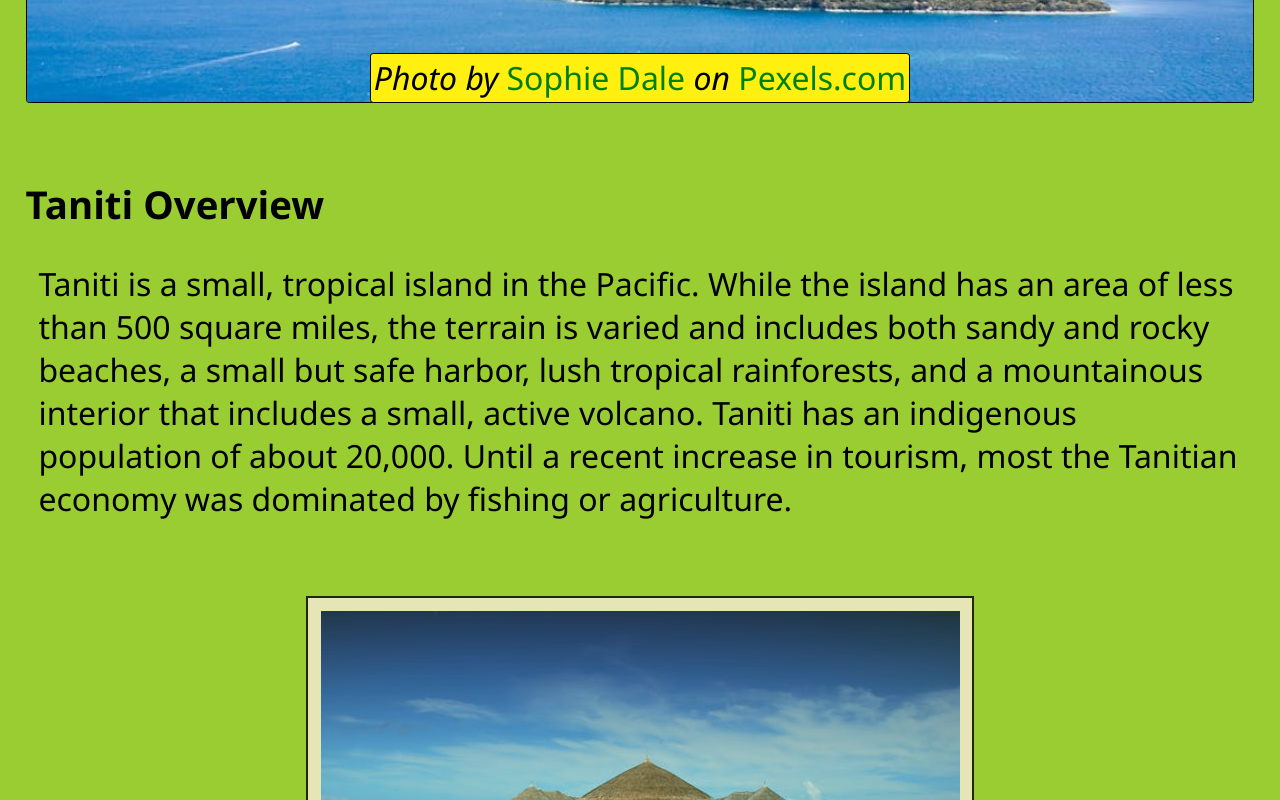
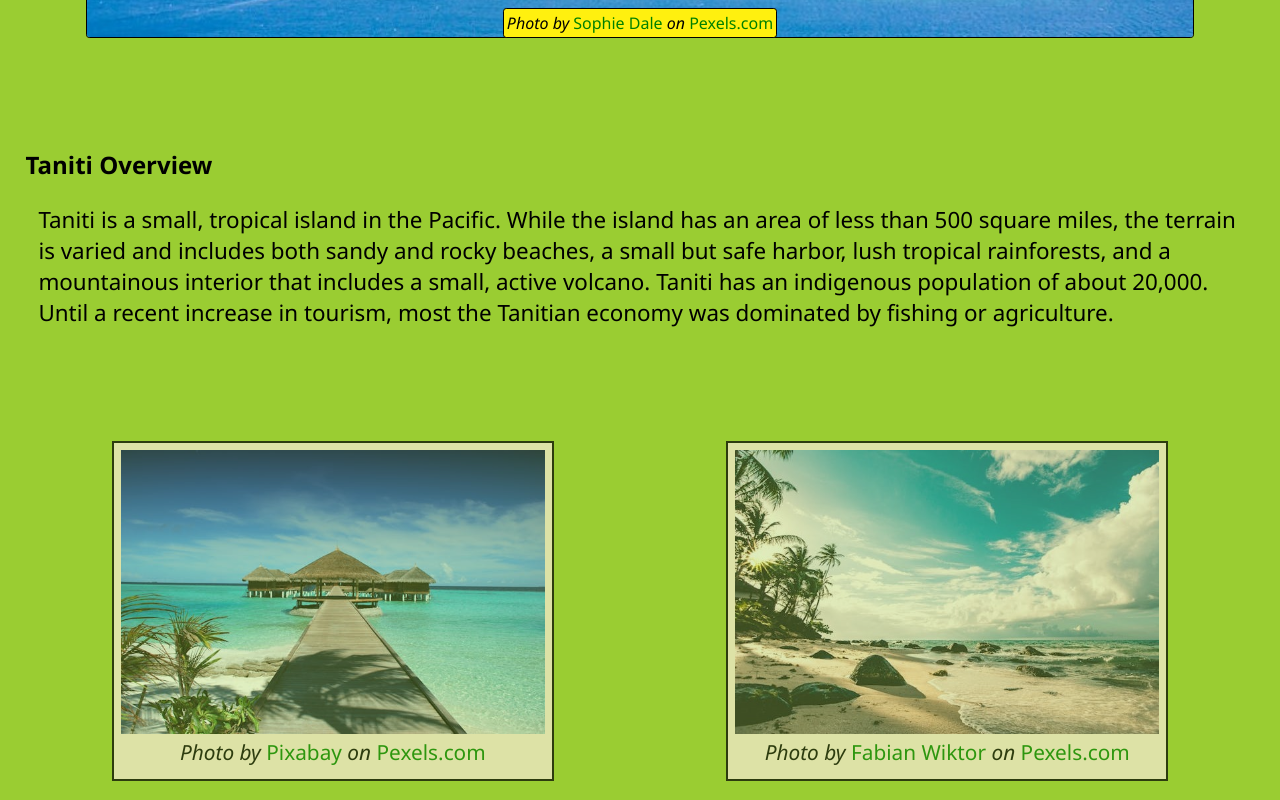
Before and after one commit to Jwonka/TanitiIslandWebsite, a plain HTML site: page taniti_Island/index.html in a window 1280 px wide. Shown: the part 620-1420 px from the top of the page. Drawn offline with nearby package versions, Linux system fonts and the light colour scheme.

Commit message:
Update styles.css

```diff
--- a/taniti_Island/css/styles.css
+++ b/taniti_Island/css/styles.css
@@ -57,7 +57,7 @@ margin: 0;
 }
 
 h1, h2, h3, h4, h5, h6 {
-  font-size: clamp(1.5rem, 3vw, 2.5rem);
+  font-size: clamp(1.5rem, 2vw, 1.5rem);
 }
 
 header ul {
@@ -92,7 +92,7 @@ nav li {
 }
 
 nav ul li a {
-  font-size: clamp(0.9rem, 3.5vw, 3rem);
+  font-size: clamp(0.9rem, 3vw, 2.5rem);
 }
 
 nav li ul {
@@ -124,7 +124,7 @@ nav li:hover ul li {
 }
 
 .content {
-  font-size: clamp(1rem, 2.5vw, 2rem);
+  font-size: clamp(1rem, 1.8vw, 1.4rem);
 }
 
 .content p, .content ul {
@@ -161,7 +161,7 @@ nav li:hover ul li {
   border-radius: 0.25vw;
   border: 0.09vw black solid;
   padding: 0.2vw;
-  font-size: clamp(0.65rem, 2.5vw, 2rem);
+  font-size: clamp(0.65rem, 1.5vw, 1rem);
   font-style: italic;
   z-index: 0;
 }
@@ -177,7 +177,7 @@ nav li:hover ul li {
   border: 0.08vw black solid;
   border-radius: 0.25vw;
   object-fit: contain;
-  width: 100%;
+  width: 90%;
   height: auto;
   max-width: 100%;
   z-index: 0;
@@ -191,7 +191,7 @@ span {
 
 span a {
   text-decoration: none;
-  font-size: clamp(0.65rem, 2.5vw, 2rem);
+  font-size: clamp(0.65rem, 1.5vw, 1rem);
   font-style: normal;
   color: green;
 }
@@ -240,7 +240,7 @@ form.contact fieldset {
 }
 
 form.contact legend {
-  font-size: clamp(0.8rem, 2.5vw, 2rem);
+  font-size: clamp(0.8rem, 1.8vw, 1.4rem);
   border: 0.08vw black solid;
   border-radius: 0.25vw;
   background-color: white;
@@ -265,20 +265,19 @@ form.contact input:valid {
 form.contact label, form.contact input, form.contact textarea {
   margin: 0;
   padding: 0;
-  font-size: clamp(0.8rem, 2.5vw, 2rem);
+  font-size: clamp(0.8rem, 1.8vw, 1.4rem);
   display: block;
   color: white;
 }
 
 form.contact input, form.contact textarea  {
   color: black;
-  font-size: clamp(0.8rem, 2.5vw, 2rem);
 }
 
 form.contact button, form.contact ::placeholder {
   margin: 0.5vw;
   padding: 0.5vw;
-  font-size: clamp(0.8rem, 2.5vw, 2rem);
+  font-size: clamp(0.8rem, 1.8vw, 1.4rem);
 }
 
 .formInput label {
@@ -368,16 +367,14 @@ div.gallery {
   align-items: center;
   margin-bottom: 2vw;
   border: 0.2vw solid black;
-  padding: 1vw;
+  padding: 0.5vw;
   background-color: antiquewhite;
-  opacity: 0.8;
+  opacity: 0.7;
+  width: auto;
+  max-width: 450px;
+  height: auto;
 }
-.gallery img {
-  width: 100%;
-  height: auto;
-  object-fit: cover;
-  border-bottom: 2px solid antiquewhite;
-}
+
 div.gallery a {
   z-index: 3;
 }
@@ -389,9 +386,11 @@ div.gallery:hover {
 
 div.gallery img {
   width: 100%;
+  height: auto;
   aspect-ratio: 640 / 428;
   object-fit: cover;
   margin-bottom: -1vw;
+  border-bottom: 2px solid antiquewhite;
 }
 
 div.desc {
@@ -400,13 +399,13 @@ div.desc {
   text-align: center;
   background-color: antiquewhite;
   color: black;
-  font-size: clamp(0.65rem, 2.2vw, 1.7rem);
+  font-size: clamp(0.65rem, 1.8vw, 1.3rem);
   font-style: italic;
 }
 
 div.desc a {
   text-decoration: none;
-  font-size: clamp(0.65rem, 2.2vw, 1.7rem);
+  font-size: clamp(0.65rem, 1.8vw, 1.3rem);
   font-style: normal;
   color: green;
 }
@@ -446,7 +445,27 @@ footer p {
   margin-top: 1.5vw;
 }
 
-@media screen and (max-width: 1560px) and (max-height: 1030px) {
+@media screen and (min-width: 250px) and (max-width: 580px) {
+
+  div.gallery {
+    width: auto;
+    height: 80%;
+    max-height: 190px;
+    padding: 0.5vw;
+  }
+
+  div.gallery img {
+    width: 100%;
+    height: 60%;
+    max-height: 170px;
+    object-fit: contain;
+  }
+
+  div.desc {
+    width: 100%;
+    height: 100%;
+    padding: 0.5vw;
+  }
 
   nav ul li a {
     font-size: clamp(1rem, 3.5vw, 3rem);
@@ -478,3 +497,26 @@ footer p {
     padding-bottom: 2vw;
   }
 }
+
+@media screen and (min-width: 580px) and (max-width: 1560px) {
+
+  div.gallery {
+    width: 90%;
+    max-width: 425px;
+    padding: 0.5vw;
+    margin-left: auto;
+    margin-right: auto;
+  }
+
+  div.gallery img {
+    width: 100%;
+    height: auto;
+    max-height: 375px;
+    object-fit: contain;
+  }
+
+  div.desc {
+    width: 100%;
+    padding: 0.5vw;
+  }
+}
```
